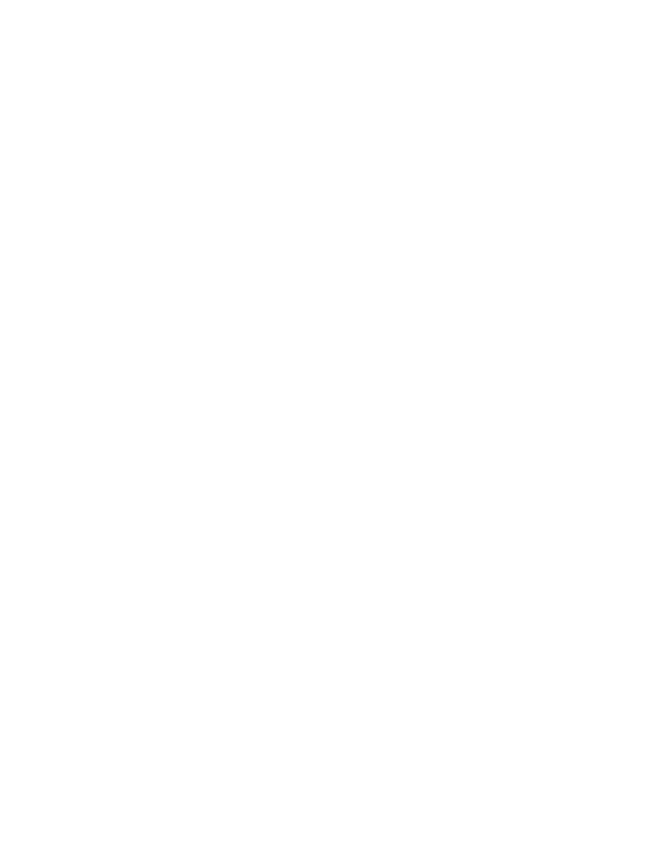
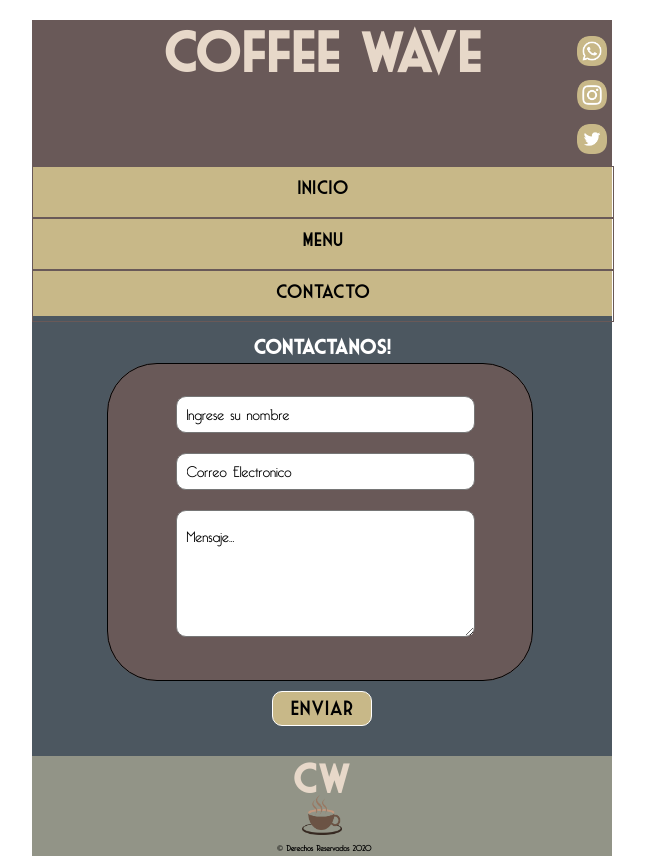
Before and after one commit to FranQuarnolo/CoffeeWave, a plain HTML site: page contacto.html in a window 768 px wide. Shown: the whole page, without its empty margins (62-707 px from the left). Before the commit the page ends 800 px from the top, so only its background shows below. Drawn offline with Linux system fonts and the light colour scheme.

Commit message:
Ventana Contacto / Responsive Tabletas
Hice ventana de contacto
Hice responsive para Tabletas y pantallas menores a 1024px

```diff
--- a/contacto.html
+++ b/contacto.html
@@ -0,0 +1,56 @@
+<!DOCTYPE html>
+<html>
+<head>
+	<title>CONTACTO-CoffeeWave</title>
+	<meta charset="utf-8">
+	<link rel="stylesheet" type="text/css" href="style.css">
+	<link rel="icon" type="image/png" href="img/icons/taza.png" />
+	<meta name="viewport" content="width=device-width, initial-scale=1">
+</head>
+<body>
+<header>
+	<div id="logotipo">
+		<h1>Coffee Wave</h1>
+	</div>
+	<div id="redes">
+		<ul>
+			<li><a href="contacto.html"><img src="img/icons/wapp.png" ></a></li>
+			<li><a href="https://www.instagram.com/fran.quar/" target="_blank"><img src="img/icons/insta.png"></a></li>
+			<li><a href="https://twitter.com/frann_dev" target="_blank"><img src="img/icons/tw.png"></a></li>
+		</ul>
+	</div>
+	<div id="saldo"></div>
+	<div id="bienvenida"></div>
+
+</header>
+<section id="contacto">
+	<nav id="menu">
+		<ul>
+			<li id="btnInicio"><a href="index.html"><p>Inicio</p></a></li>
+			<li id="btnMenus"><a href="menu.html"><p>Menu</p></a></li>
+			<li id="btnContacto"><a href="contacto.html"><p>Contacto</p></a></li>
+		</ul>
+	</nav>
+
+	<form id="formulario">
+		<h1 id="titulo">Contactanos!</h1>
+		<fieldset id="datos">
+			<ul id="">
+				<li><input type="text" name="nombre" value="Ingrese su nombre" required></li>
+				<li><input type="email" name="correo" value="Correo Electronico" required></li>
+				<li><textarea id="texto">Mensaje...</textarea></li>
+			</ul>
+		</fieldset>
+		<button id="btnEnviar">Enviar</button>
+
+	</form>
+</section>
+<footer>
+	<h4>CW</h4>
+	<div id="imagenPie">
+		<img id="taza" src="img/icons/taza.png">
+	</div>
+	<p id="derechos">© Derechos Reservados 2020</p>
+</footer>
+</body>
+</html>
--- a/js/index.js
+++ b/js/index.js
@@ -1,4 +1,7 @@
 var nombre = prompt('Ingrese su nombre:');
+if (nombre == null || nombre == ""){
+	nombre = 'tu';
+}
 
 var elemento1 = document.getElementById('bienvenida');
 elemento1.innerHTML = '<h2 id=nombre> Bienvenid@ '+nombre+'</h2>'
--- a/style.css
+++ b/style.css
@@ -1,5 +1,5 @@
 /*----------------------------------------------------------------*/
-/*INICIO*/
+/*ENCABEZADO*/
 /*----------------------------------------------------------------*/
 header{
 	width: 960px;
@@ -84,6 +84,8 @@ header{
 	height: 30px;
 }
 
+/*----------------------------------------------------------------*/
+/*INICIO*/
 /*----------------------------------------------------------------*/
 #inicio{
 	width: 960px;
@@ -258,6 +260,8 @@ header{
 }
 
 /*----------------------------------------------------------------*/
+/*PIE DE PAGINA*/
+/*----------------------------------------------------------------*/
 footer{
 	width: 960px;
 	height: 130px;
@@ -269,7 +273,7 @@ footer{
 
 h4{
 	width: 100px;
-	margin-left: 430px;
+	margin-left: 445px;
 	margin-top: 0px;
 	color: #E7D8C9;
 	font-family:'deco';
@@ -281,7 +285,7 @@ h4{
 	padding: 0px;
 	float: left;
 	margin-top: -80px;
-	margin-left: 435px;
+	margin-left: 450px;
 	text-align: center;
 }
 #taza{
@@ -295,10 +299,8 @@ h4{
 	font-size: 12px;
 	float: right;
 	margin-top: -30px;
-	margin-right: 430px;
+	margin-right: 410px;
 }
-
-
 
 
 /*----------------------------------------------------------------*/
@@ -345,7 +347,6 @@ h4{
 	height: auto;
 }
 
-
 #nombreP{
 	width: 380px;
 	height: 25px;
@@ -361,13 +362,11 @@ h4{
 	font-size: 20px;
 	text-align: center;
 }
-
 #imagenP{
 	width: 380px;
 	height: 260px;
 	text-align-last: center;
 }
-
 #precioCaja{
 	width: 380px;
 	height: 30px;
@@ -399,3 +398,321 @@ h4{
 	float: right;
 	text-align: center;
 }
+
+
+/*----------------------------------------------------------------*/
+/*CONTACTO*/
+/*----------------------------------------------------------------*/
+#contacto{
+	width: 960px;
+	height: 500px;
+	margin-right: auto;
+	margin-left: auto;
+	margin-top: 0px;
+	margin-bottom: 0px;
+	background-color: #4c5760;
+}
+#titulo{
+	font-family:'deco';
+	font-size: 20px;
+	color: #ffffff;
+	margin-right: 0px;
+	margin-top: 20px;
+	margin-bottom: 5px;
+}
+
+#formulario{
+	width: 450px;
+	height: 300px;
+	text-align: center;
+	margin-left: 255px;
+}
+#datos{
+	width: 400px;
+	height: 300px;
+	border-style: solid;
+	border-width: 1.5px;
+	border-radius: 50px;
+	border-color: #000000;
+	background-color: #695958;
+	margin-right: 0px;
+	margin-left: 10px;
+}
+#datos ul{
+	list-style-type: none;
+}
+
+input{
+	width: 280px;
+	height: 20px;
+	border-radius: 10px;
+	border-style: solid;
+	border-width: 0.5px;
+	padding: 5px 7px 10px 10px;
+	margin:10px;
+	margin-left: -20px;
+	font-family:'rose';
+	font-size: 15px;
+}
+
+#texto{
+	height: 110px;
+	width: 280px;
+	border-radius: 10px;
+	padding: 5px 7px 10px 10px;
+	margin-top: 10px;
+	margin-right: 30px;
+	font-family:'rose';
+	font-size: 15px;
+}
+
+#btnEnviar{
+	width: 100px;
+	height: 35px;
+	border-style: solid;
+	border-width: 1px;
+	border-radius: 10px;
+	border-color: #ffffff;
+	margin-top: 10px;
+	color: #000000;
+	font-family:'deco';
+	font-size: 20px;
+	background-color: #C8B888;
+	margin-left: 0px;
+}
+
+#btnEnviar:hover{
+	background-color: #b2945b;
+}
+
+
+
+
+
+/*----------------------------------------------------------------------------------*/
+/*----------------------------------------------------------------------------------*/
+/*INCIO RESPONSIVE*/
+/*----------------------------------------------------------------------------------*/
+/*Tablets o dispositivos medianos*/
+
+@media all and (min-width: 600px) and (max-width: 1023px){
+
+/*----------------------------------------------------------------*/
+/*ENCABEZADO*/
+/*----------------------------------------------------------------*/
+header{
+	width: 580px;
+	height: 150px;
+}
+
+#logotipo{
+	width: 350px;
+	height: 90px;
+	margin-left: 115px;
+}
+#logotipo h1{
+	font-size: 55px;
+}
+
+#bienvenida{
+	width: 250px;
+	margin-left: 165px;
+	margin-top: 18px;
+}
+#saldo{
+	width: 120px;
+	height: 30px;
+	margin-left: 0px;
+	margin-top: 18px;
+}
+#nombre{
+	font-size: 18px;
+}
+#saldoDis{
+	font-size: 18px;
+}
+
+#redes{
+	width: 40px;
+	height: 145px;
+	margin-top: -90px;
+}
+#redes ul li{
+	display: block;
+	margin-top: 10px;
+	margin-left: -35px;
+}
+/*----------------------------------------------------------------*/
+/*INICIO*/
+/*----------------------------------------------------------------*/
+#inicio{
+	width: 580px;
+	height: 1980px;
+}
+#menu{
+	width: 580px;
+	height: 150px;
+}
+
+#menu ul li{
+	display: block;
+}
+#menu ul li a{
+	display: block;
+	height: 50px;
+	width: 580px;
+	font-size: 19px;
+	border-style: solid;
+	border-width: 0.2px;
+	border-color: #695958;
+}
+#menu p{
+	margin-top: 10px;
+}
+#menu a:hover{
+	height: 50px;
+}
+#btnInicio{
+	margin-left: -40px;
+}
+#btnMenus{
+	margin-left: -40px;
+}
+#btnContacto{
+	margin-left: -40px;
+}
+#foto1{
+	width: 570px;
+	height: auto;
+	float: none;
+	padding: 0px 0px 0px 0px;
+	margin-left: 5px;
+	margin-top: 10px;
+	background-color: #ffffff;
+}
+#lugar1{
+	width: 560px;
+	height: auto;
+	padding: 5px 5px 5px 5px;
+	margin-top: 3px;
+}
+#texto1{
+	width: 500px;
+	height: 200px;
+	float: none;
+	margin-left: 40px;
+	margin-top: 10px;
+	text-align: center;
+}
+#texto1 h3{
+	font-family:'rose';
+	font-size: 14px;
+}
+#posters{
+	width: 580px;
+	height: auto;
+	float: none;
+	margin-top: 10px;
+	margin-right: 0px;
+}
+#poster1{
+	float: none;
+	width: 260px;
+	height: auto;
+	margin-left: 10px;
+}
+#poster2{
+	float: none;
+	width: 280px;
+	height: auto;
+	margin-right: 0px;
+	margin-left: 15px;
+}
+#irMenu ul li a{
+	width: 220px;
+	margin-left: 140px;
+	margin-top: 10px;
+}
+#foto2{
+	height: 244px;
+	float: none;
+	margin-left: 130px;
+}
+#granos{
+	height: auto;
+}
+#foto3{
+	width: 560px;
+	height: auto;
+	float: none;
+	margin-right: 0px;
+	margin-left: 8px;
+	padding: 2px 2px 0px 4px;
+}
+#grupal{
+	width: 555px;
+	height: auto;
+	margin-left: 2px;
+	margin-top: 1px;
+}
+/*----------------------------------------------------------------*/
+/*PIE DE PAGINA*/
+/*----------------------------------------------------------------*/
+footer{
+	width: 580px;
+	height: 100px;
+}
+h4{
+	width: 100px;
+	margin-left: 260px;
+	font-size: 40px;
+}
+#imagenPie{
+	width: 40px;
+	height: 40px;
+	float: none;
+	margin-top: -60px;
+	margin-left: 270px;
+}
+#taza{
+	width: 40px;
+	height: 40px;
+}
+#derechos{
+	width: 150px;
+	height: 15px;
+	font-size: 8px;
+	float: none;
+	margin-top: 2px;
+	margin-left: 245px;
+}
+/*----------------------------------------------------------------*/
+/*MENU*/
+/*----------------------------------------------------------------*/
+#menus{
+	width: 580px;
+	height: 4475px;
+}
+#productos{
+	width: 580px;
+}
+/*PRODUCTO 1*/
+#p1{
+	margin-left: 90px;
+}
+#p2{
+	margin-right: 90px;
+}
+#total{
+	width: 300px;
+}
+/*----------------------------------------------------------------*/
+/*CONTACTO*/
+/*----------------------------------------------------------------*/
+#contacto{
+	width: 580px;
+	height: 590px;
+}
+#formulario{
+	margin-left: 65px;
+}
```
Also changed, not shown: index.html (+1 -2 lines), js/menu.js (+20 -17 lines), menu.html (+17 -11 lines), script.js (deleted, +0 -10 lines).
